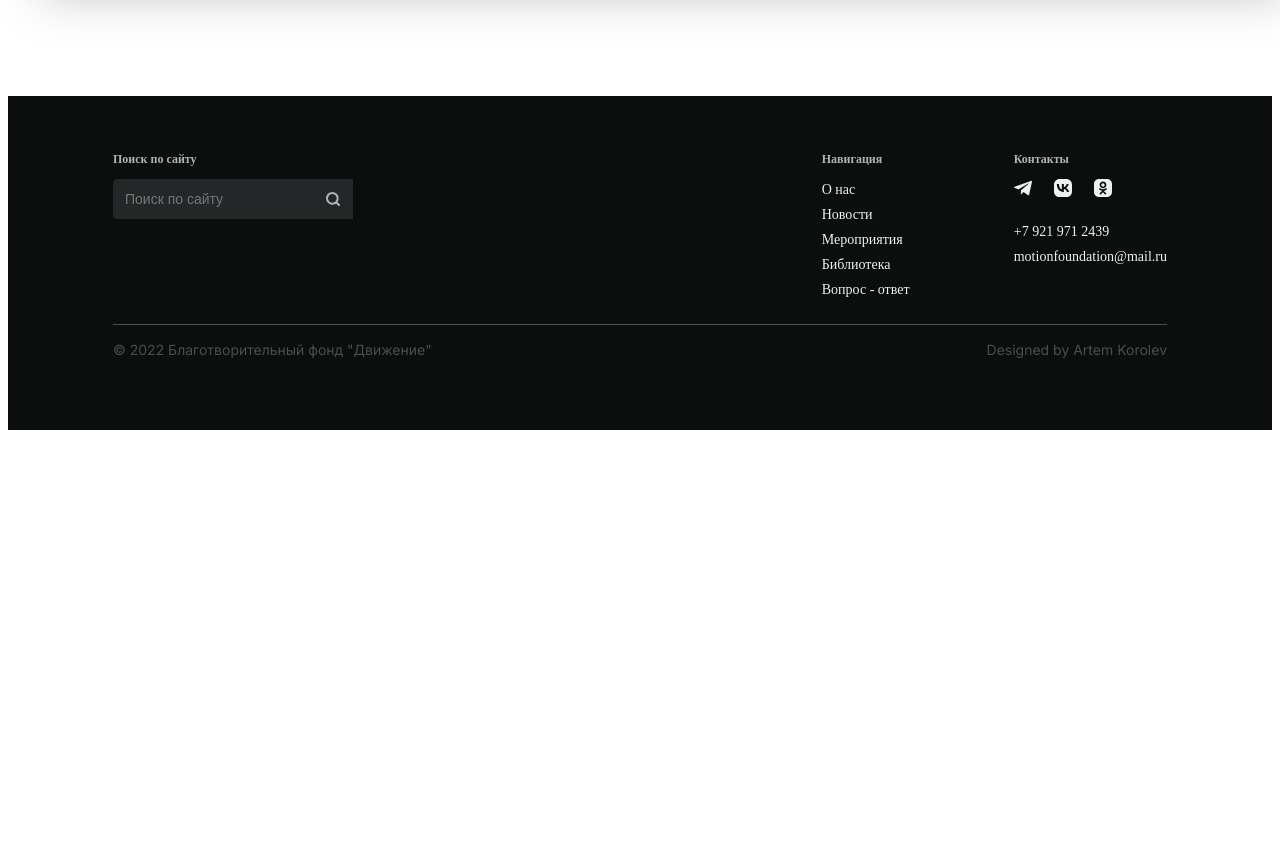
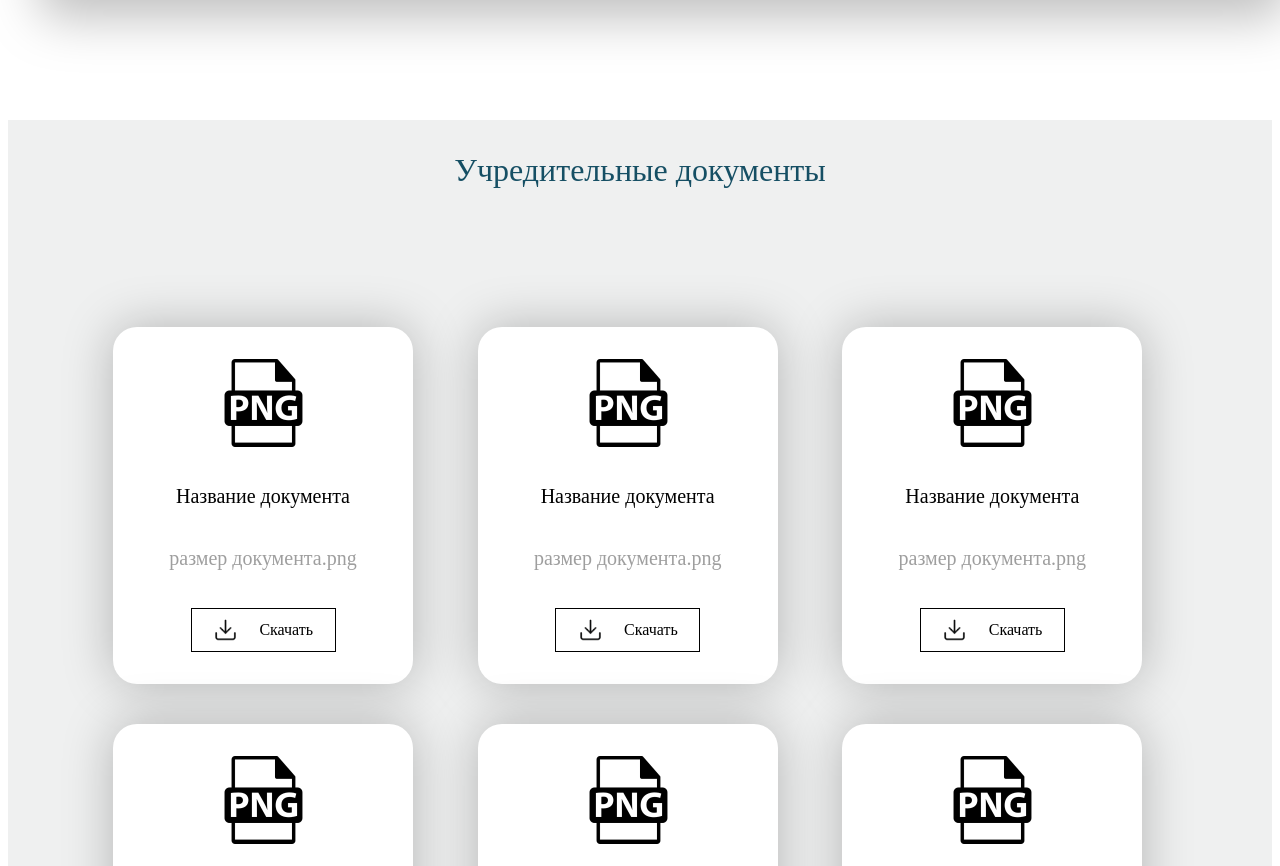
Before and after one commit to Phizick/NKO-project, a Next.js app in the folder frontend/: page /about-us in a window 1280 px wide. Shown: the part 1934-2800 px from the top of the page. Before the commit the page ends 2372 px from the top, so only its background shows below. Built offline with nearby package versions, Linux system fonts and the light colour scheme.

Commit message:
feat: layout and reaction about-us page

```diff
--- a/frontend/components/Document/Document.jsx
+++ b/frontend/components/Document/Document.jsx
@@ -1,11 +1,20 @@
+import Image from 'next/image';
 import React from 'react';
 import style from './Document.module.css'
+import imagePNG from '../../images/PNG-image.png'
+import imageDownload from '../../images/download.png'
 
 function Document() {
   return (
     <>
-      <div>
-
+      <div className={style.wrapper}>
+        <Image className={style.img} src={imagePNG} alt='Логотип PNG файла' />
+        <h2 className={style.title}>Название документа</h2>
+        <p className={style.description}>размер документа.png</p>
+        <button type='button' className={style.button}>
+          <Image className={style.img_button} src={imageDownload} alt="Кнопка скачать" />
+          Скачать
+        </button>
       </div>
     </>
   )
--- a/frontend/components/Document/Document.module.css
+++ b/frontend/components/Document/Document.module.css
@@ -0,0 +1,240 @@
+.wrapper {
+  max-width: 357px;
+  height: 397px;
+  display: flex;
+  flex-direction: column;
+  align-items: center;
+  text-align: center;
+  gap: 47px;
+  background: #FFFFFF;
+  box-shadow: 0px 0px 50px rgba(0, 0, 0, 0.25);
+  border-radius: 24px;
+}
+
+.img {
+  height: 88px;
+  width: 88px;
+  padding-top: 32px;
+}
+
+.title {
+  width: 248px;
+  margin: 0;
+  font-family: 'Sreda';
+  font-style: normal;
+  font-weight: 400;
+  font-size: 20px;
+  line-height: 125%;
+}
+
+.description {
+  margin: 0;
+  font-family: 'Sreda';
+  font-style: normal;
+  font-weight: 400;
+  font-size: 20px;
+  line-height: 125%;
+  color: rgba(0, 0, 0, 0.38);
+}
+
+.button {
+  width: 145px;
+  height: 54px;
+  padding: 0;
+  margin-bottom: 32px;
+  display: flex;
+  justify-content: space-evenly;
+  align-items: center;
+  font-family: 'Sreda';
+  font-style: normal;
+  font-weight: 400;
+  font-size: 16px;
+  line-height: 125%;
+  border: 1px solid #000000;
+  background: transparent;
+  cursor: pointer;
+}
+
+.img_button {
+  height: 25px;
+  width: 25px;
+}
+
+@media(max-width: 1320px) {
+  .wrapper {
+    max-width: 300px;
+    height: 357px;
+    gap: 37px;
+  }
+}
+
+@media(max-width: 1200px) {
+  .wrapper {
+    max-width: 250px;
+    height: 280px;
+    gap: 20px;
+  }
+
+  .img {
+    height: 60px;
+    width: 60px;
+    padding-top: 32px;
+  }
+
+  .title {
+    font-size: 18px;
+    line-height: 120%;
+  }
+
+  .description {
+    font-size: 16px;
+    line-height: 120%;
+  }
+
+  .button {
+    width: 125px;
+    height: 40px;
+  }
+}
+
+@media(max-width: 1000px) {
+    .wrapper {
+    max-width: 200px;
+    height: 230px;
+    gap: 20px;
+  }
+
+  .img {
+    height: 50px;
+    width: 50px;
+    padding-top: 28px;
+  }
+
+  .title {
+    font-size: 12px;
+    line-height: 110%;
+  }
+
+  .description {
+    font-size: 14px;
+    line-height: 110%;
+  }
+
+  .button {
+    width: 110px;
+    height: 30px;
+  }
+
+  .img_button {
+    height: 20px;
+    width: 20px;
+  }
+}
+
+@media(max-width: 600px) {
+    .wrapper {
+    max-width: 150px;
+    height: 170px;
+    gap: 15px;
+  }
+
+  .img {
+    height: 30px;
+    width: 30px;
+    padding-top: 28px;
+  }
+
+  .title {
+    font-size: 12px;
+    line-height: 110%;
+  }
+
+  .description {
+    font-size: 14px;
+    line-height: 110%;
+  }
+
+  .button {
+    width: 90px;
+    height: 22px;
+    margin-bottom: 22px;
+  }
+
+  .img_button {
+    height: 15px;
+    width: 15px;
+  }
+}
+
+@media(max-width: 450px) {
+  .wrapper {
+  max-width: 120px;
+  height: 140px;
+  gap: 15px;
+}
+
+.img {
+  height: 20px;
+  width: 20px;
+  padding-top: 10px;
+}
+
+.title {
+  font-size: 12px;
+  line-height: 110%;
+}
+
+.description {
+  font-size: 12px;
+  line-height: 110%;
+}
+
+.button {
+  width: 70px;
+  height: 22px;
+  margin-bottom: 15px;
+  font-size: 12px;
+  line-height: 125%;
+}
+
+.img_button {
+  height: 15px;
+  width: 15px;
+}
+}
+
+@media(max-width: 390px) {
+  .wrapper {
+    max-width: 200px;
+    height: 230px;
+    gap: 20px;
+  }
+
+  .img {
+    height: 50px;
+    width: 50px;
+    padding-top: 28px;
+  }
+
+  .title {
+    font-size: 16px;
+    line-height: 110%;
+  }
+
+  .description {
+    font-size: 18px;
+    line-height: 110%;
+  }
+
+  .button {
+    width: 110px;
+    height: 30px;
+    font-size: 18px;
+    line-height: 125%;
+  }
+
+  .img_button {
+    height: 20px;
+    width: 20px;
+  }
+}
--- a/frontend/components/Programs/Programs.module.css
+++ b/frontend/components/Programs/Programs.module.css
@@ -197,5 +197,6 @@
 
   .programs {
     margin: 0 16px;
+    padding: 0;
   }
 }
--- a/frontend/pages/about-us.js
+++ b/frontend/pages/about-us.js
@@ -27,7 +27,17 @@ export default function AboutUs() {
       </section>
       <Programs />
       <Gallery />
-      <Document />
+      <section className={style.document}>
+        <h1 className={style.title_document}>Учредительные документы</h1>
+        <div className={style.shell}>
+          <Document />
+          <Document />
+          <Document />
+          <Document />
+          <Document />
+          <Document />
+        </div>
+      </section>
       <Footer />
     </>
   )
--- a/frontend/pages/about-us.module.css
+++ b/frontend/pages/about-us.module.css
@@ -46,3 +46,111 @@
   line-height: 16px;
   color: var(--Gradation-100);
 }
+
+.document {
+  margin: auto;
+  background: var(--Gradation-200);
+}
+
+.title_document {
+  margin: 0 auto;
+  padding-top: 30px;
+  padding-bottom: 137px;
+  max-width: 1232px;
+  font-family: 'Sreda';
+  font-style: normal;
+  font-weight: 400;
+  font-size: 32px;
+  line-height: 125%;
+  color: var(--Cyan-300);
+  text-align: center;
+}
+
+.shell {
+  max-width: 1232px;
+  margin: auto;
+  display: grid;
+  gap: 60px 79px;
+  grid-auto-rows: 1fr;
+  grid-template-columns: repeat(3,1fr);
+  grid-template-rows: repeat(2,1fr);
+  padding-bottom: 106px;
+}
+
+@media(max-width: 1439px) {
+  .description {
+    padding: 35px 104px 0;
+  }
+}
+
+@media(max-width: 1320px) {
+  .shell {
+    margin: 0 105px;
+    gap: 40px;
+  }
+}
+
+@media(max-width: 1200px) {
+  .shell {
+    gap: 30px;
+  }
+}
+
+@media(max-width: 1040px) {
+  .shell {
+    gap: 15px;
+  }
+}
+
+@media(max-width: 900px) {
+  .title_document {
+    padding-bottom: 87px;
+  }
+
+  .shell {
+    margin: 0 50px;
+    gap: 40px;
+  }
+}
+
+@media(max-width: 800px) {
+  .title_document {
+    font-size: 28px;
+    line-height: 110%;
+  }
+
+  .shell {
+    grid-template-columns: repeat(2,1fr);
+    grid-template-rows: repeat(3,1fr);
+    margin: 0 100px;
+  }
+}
+
+@media(max-width: 660px) {
+  .shell {
+    margin: 0 80px;
+    gap: 20px;
+  }
+}
+
+@media(max-width: 500px) {
+  .description {
+    padding: 35px 16px 0;
+  }
+
+  .shell {
+    margin: 0 50px;
+    padding-top: 0;
+    padding-bottom: 60px;
+    gap: 15px;
+  }
+}
+
+@media(max-width: 390px) {
+  .shell {
+    margin: 0 50px;
+    grid-template-columns: repeat(1,1fr);
+    justify-content: center;
+    align-items: center;
+  }
+}
```
Also changed, not shown: frontend/images/PNG-image.png (added), frontend/images/download.png (added).
